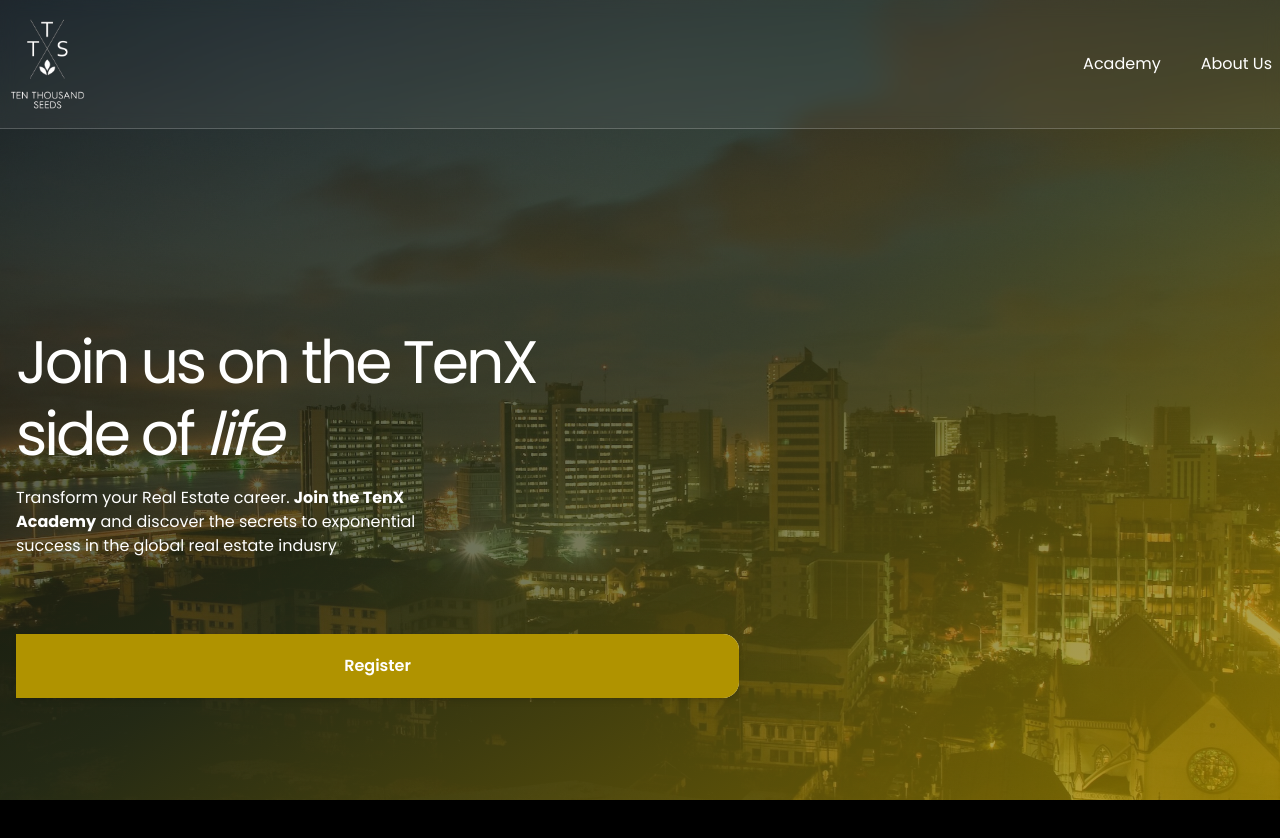
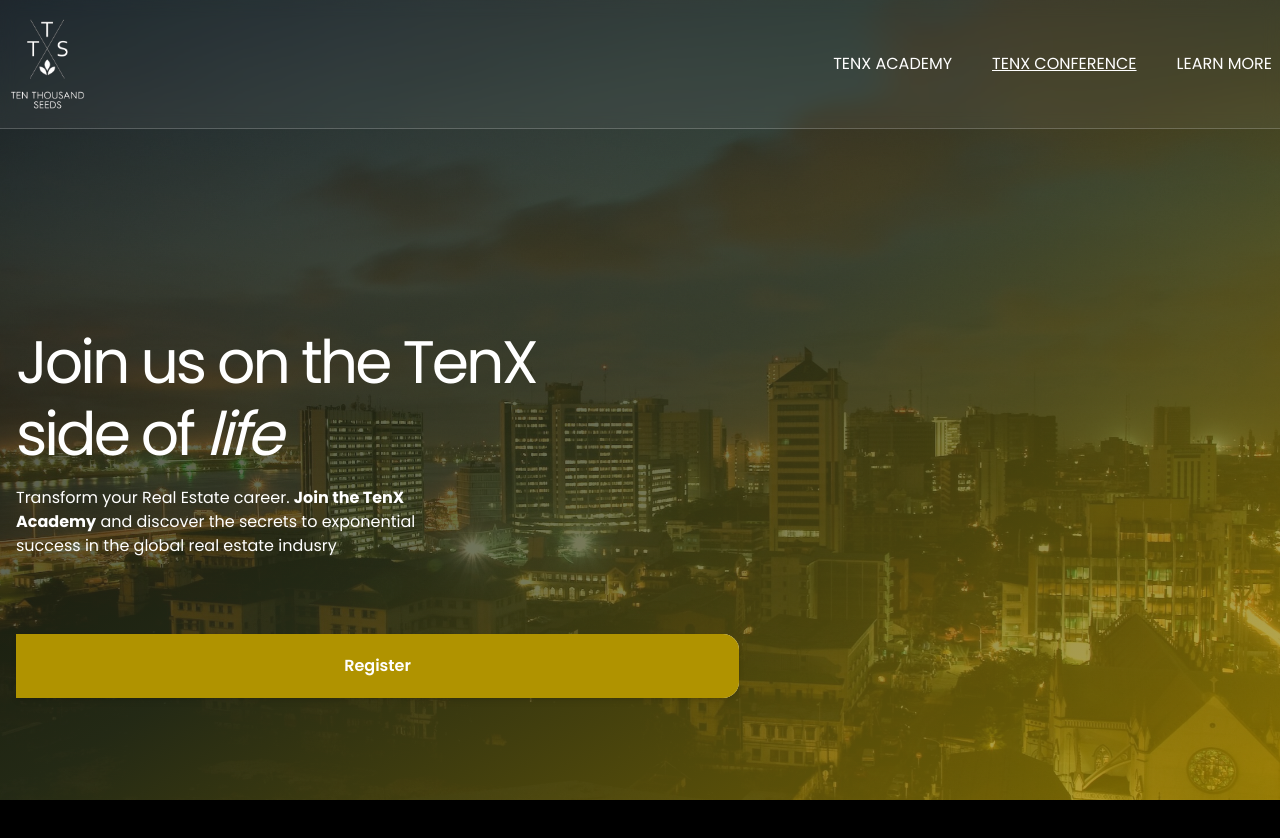
Before and after one commit to NRG-BUILDS/realtor, a React (Vite) app: page / in a window 1280 px wide. Shown: the top 838 px of the page. Built offline with nearby package versions, Linux system fonts and the light colour scheme.

Commit message:
Update navbar link labels

```diff
--- a/src/components/ui/navbar.tsx
+++ b/src/components/ui/navbar.tsx
@@ -18,13 +18,22 @@
         </Link>
 
         <div className="flex items-center lg:gap-10 justify-end gap-3">
+
           <Link
             to={"/academy"}
             className={`hover:bg-gray-200 text-white hover:underline text-primary ${
               navLink.startsWith("/academy") ? `underline` : ""
             }`}
           >
-            Academy
+            TENX ACADEMY
+          </Link>
+          <Link
+            to={"/"}
+            className={`hover:bg-gray-200 text-white hover:underline text-primary ${
+              navLink === "/" ? `underline` : ""
+            }`}
+          >
+            TENX CONFERENCE
           </Link>
           <Link
             to={"/about-us"}
@@ -32,7 +41,7 @@
               navLink.startsWith("/about-us") ? `underline` : ""
             }`}
           >
-            About Us
+            LEARN MORE
           </Link>
         </div>
       </div>
```
